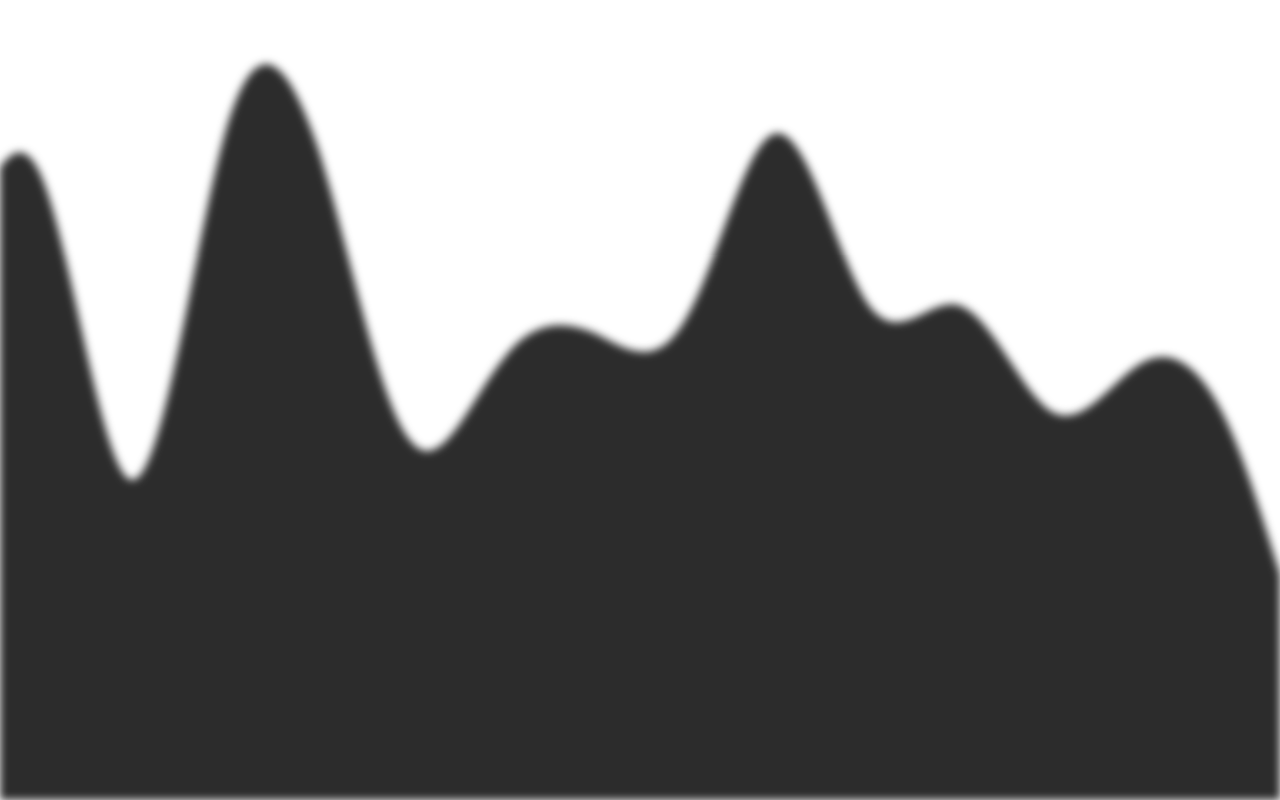
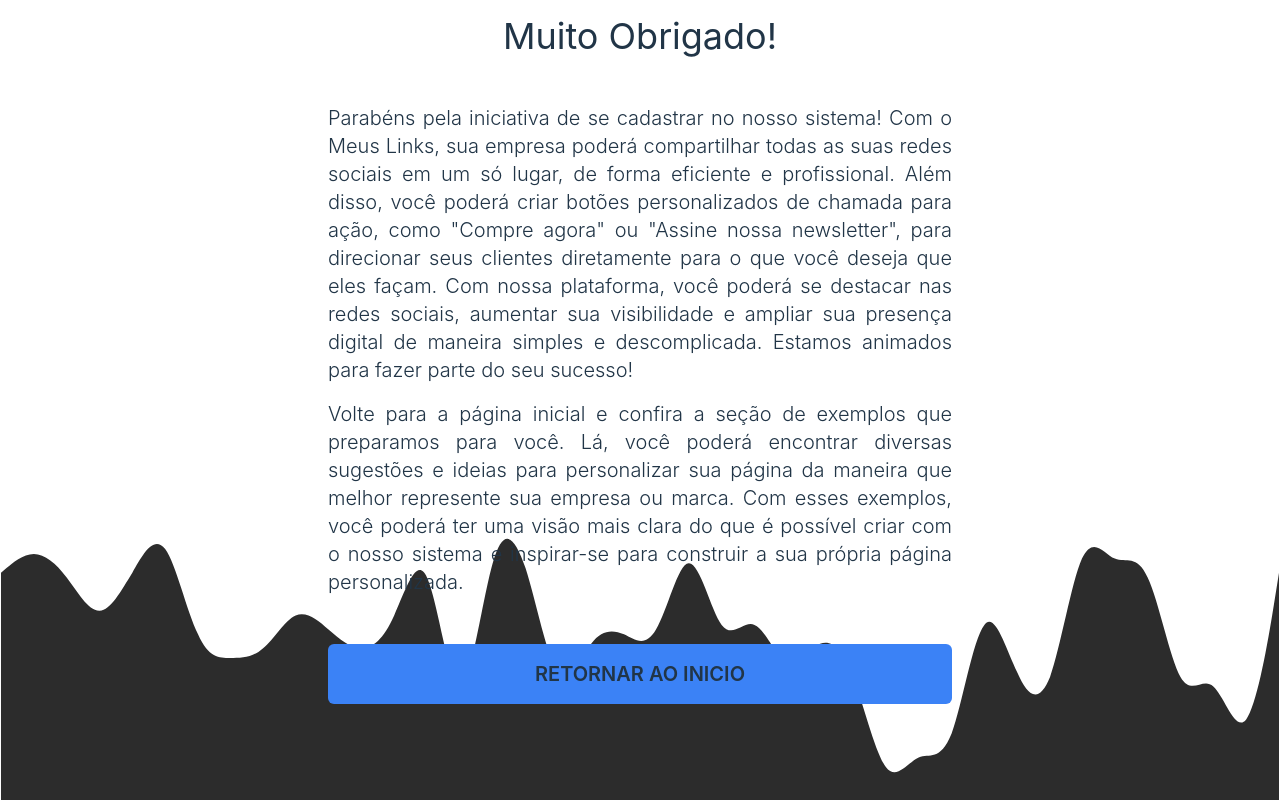
Before and after one commit to rauberJv/meus-links, a Vue app: page /cadastro-enviado in a window 1280 px wide. Before the commit this address had no page. Built offline with nearby package versions, Linux system fonts and the light colour scheme.

Commit message:
Criado pagina de parabenizacao pelo cadastro

```diff
--- a/src/App.vue
+++ b/src/App.vue
@@ -2,11 +2,12 @@
 </script>
 
 <template>
-  <router-view v-slot="{ Component }" class="relative">
+  <router-view v-slot="{ Component }" class="relative overflow-hidden">
     <transition name="route" mode="out-in">
       <component :is="Component" class="px-4 py-4 z-10"></component>
     </transition>
-    <div class="absolute w-full h-full bottom-0 blur-sm bg-no-repeat bg-cover bg-bottom bg-[url('./assets/wave.svg')]" />
+    <div
+      class="absolute w-full h-full bottom-0 left-0 blur-sm md:blur-none bg-no-repeat bg-cover md:bg-contain bg-bottom bg-[url('./assets/wave.svg')]" />
   </router-view>
 </template>
 
--- a/src/main.js
+++ b/src/main.js
@@ -8,6 +8,7 @@
     routes: [
         { path: '/', component: () => import('./pages/HomePage.vue') },
         { path: '/cadastro', component: () => import('./pages/Cadastro.vue') },
+        { path: '/cadastro-enviado', component: () => import('./pages/CadastroEnviado.vue') },
         { path: '/exemplo/:index', component: () => import('./pages/Exemplo.vue') },
     ]
 })
--- a/src/pages/Cadastro.vue
+++ b/src/pages/Cadastro.vue
@@ -35,7 +35,7 @@
                 </div>
             </fieldset>
         </form>
-        <router-link to="/">
+        <router-link to="/cadastro-enviado">
             <Button button-text="ENVIAR" primary class="w-full md:w-6/12 mt-12 font-bold" />
         </router-link>
     </div>
--- /dev/null
+++ b/src/pages/CadastroEnviado.vue
@@ -0,0 +1,28 @@
+<script setup>
+import Button from "../components/Button.vue"
+</script>
+
+<template>
+    <div>
+        <h1 class="text-4xl mx-auto">
+            Muito Obrigado!
+        </h1>
+        <p class="text-xl font-light mt-12 w-full md:w-6/12 mx-auto text-justify">
+            Parabéns pela iniciativa de se cadastrar no nosso sistema! Com o Meus Links, sua empresa poderá compartilhar
+            todas as suas redes sociais em um só lugar, de forma eficiente e profissional. Além disso, você poderá criar
+            botões personalizados de chamada para ação, como "Compre agora" ou "Assine nossa newsletter", para direcionar
+            seus clientes diretamente para o que você deseja que eles façam. Com nossa plataforma, você poderá se destacar
+            nas redes sociais, aumentar sua visibilidade e ampliar sua presença digital de maneira simples e descomplicada.
+            Estamos animados para fazer parte do seu sucesso!
+        </p>
+        <p class="text-xl font-light mt-4 w-full md:w-6/12 mx-auto text-justify">
+            Volte para a página inicial e confira a seção de exemplos que preparamos para você. Lá, você poderá encontrar
+            diversas sugestões e ideias para personalizar sua página da maneira que melhor represente sua empresa ou marca.
+            Com esses exemplos, você poderá ter uma visão mais clara do que é possível criar com o nosso sistema e
+            inspirar-se para construir a sua própria página personalizada.
+        </p>
+        <router-link to="/">
+            <Button button-text="RETORNAR AO INICIO" primary class="w-full md:w-6/12 mt-12 font-bold" />
+        </router-link>
+    </div>
+</template>
--- a/src/pages/Exemplo.vue
+++ b/src/pages/Exemplo.vue
@@ -41,7 +41,7 @@
 </script>
 
 <template>
-    <div class="min-h-screen">
+    <div class="min-h-screen w-full md:w-6/12 mx-auto">
         <div
             class="border border-2 border-green shadow-lg rounded-full w-6/12 md:w-2/12 mx-auto flex justify-center overflow-hidden">
             <img src="../assets/logo-pizza-exemplo1.png">
--- a/src/pages/HomePage.vue
+++ b/src/pages/HomePage.vue
@@ -20,6 +20,7 @@
             <strong class="italic">Rota Digital</strong>
             hoje mesmo e se destaque na multidão!
         </p>
+        <div class="flex flex-col">
             <RouterLink to="/cadastro">
                 <Button button-text="INICIAR" primary class="w-full md:w-6/12 mt-12" />
             </RouterLink>
@@ -27,4 +28,5 @@
                 <Button button-text="VER EXEMPLOS" primary class="w-full md:w-6/12 mt-4" />
             </RouterLink>
         </div>
+    </div>
 </template>
```
Lines whose indentation alone changed are shown as unchanged.
